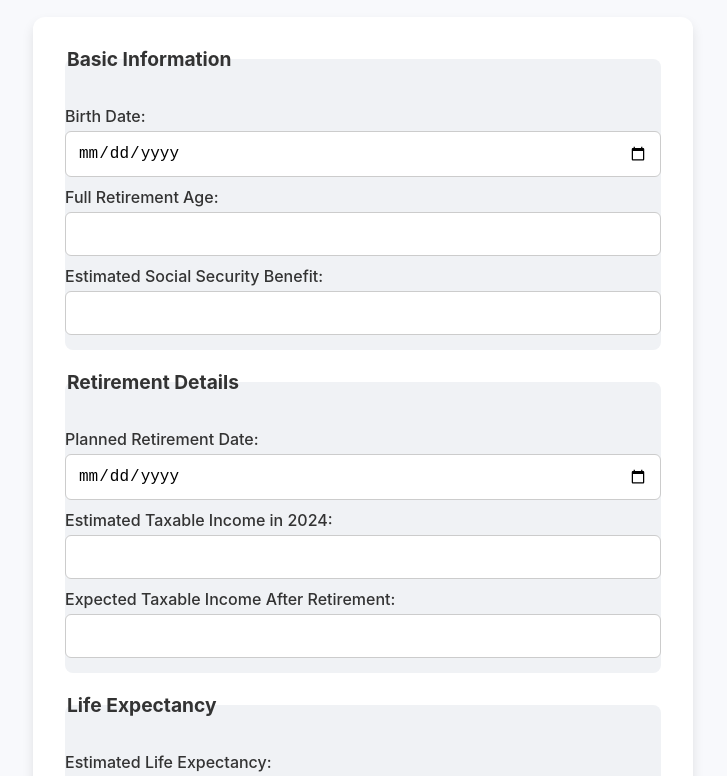
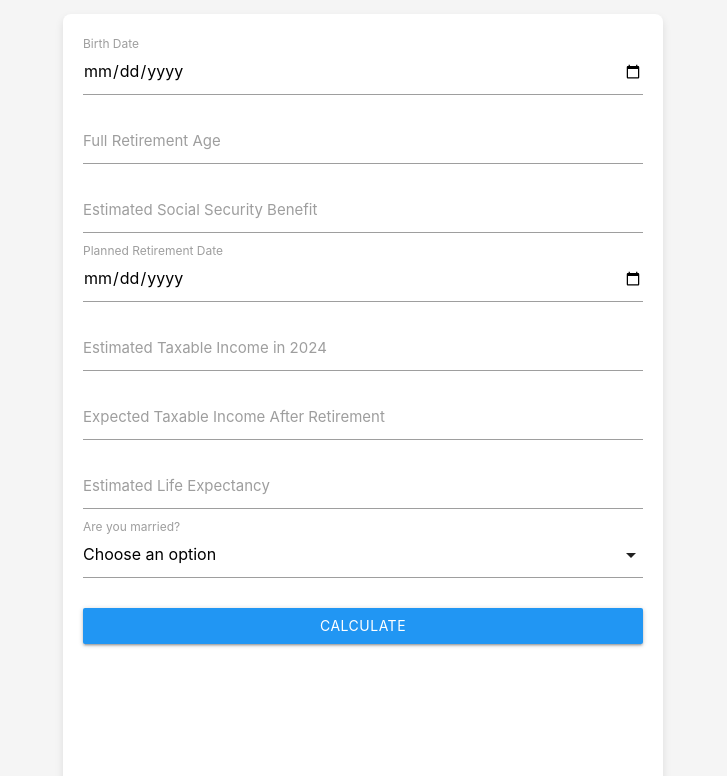
Before and after one commit to bjuddley/retirementcalc, a plain HTML site: page index.html in a window 1280 px wide. Shown: the part 106-882 px from the top of the page, without its empty margins (277-1004 px from the left). Drawn offline with nearby package versions, Linux system fonts and the light colour scheme.

Commit message:
Update index.html

```diff
--- a/index.html
+++ b/index.html
@@ -4,103 +4,39 @@
     <meta charset="UTF-8">
     <meta name="viewport" content="width=device-width, initial-scale=1.0">
     <title>Optimal Retirement Age Calculator</title>
-    <link rel="stylesheet" href="styles.css">
+
+    <!-- Materialize CSS -->
+    <link href="https://cdnjs.cloudflare.com/ajax/libs/materialize/1.0.0/css/materialize.min.css" rel="stylesheet">
     <script src="https://cdn.jsdelivr.net/npm/chart.js"></script>
     <style>
         body {
-            font-family: "Inter", sans-serif;
-            margin: 0;
-            padding: 0;
+            background-color: #f5f5f5;
             display: flex;
             flex-direction: column;
             align-items: center;
             justify-content: center;
             min-height: 100vh;
-            background-color: #f8f9fc;
-            color: #333;
         }
 
-        header {
-            text-align: center;
-            margin-bottom: 20px;
+        .container {
+            max-width: 600px;
+            background: #ffffff;
+            padding: 20px;
+            border-radius: 8px;
+            box-shadow: 0 4px 8px rgba(0, 0, 0, 0.1);
+            margin-top: 20px;
         }
 
         h1 {
-            font-size: 2.5rem;
-            color: #222;
+            text-align: center;
+            font-size: 2rem;
+            color: #2c3e50;
             font-weight: 600;
         }
 
-        main {
-            width: 90%;
-            max-width: 600px;
-            background: #ffffff;
-            padding: 30px;
-            border-radius: 12px;
-            box-shadow: 0 6px 12px rgba(0, 0, 0, 0.1);
-        }
-
-        form {
-            display: flex;
-            flex-direction: column;
-            gap: 20px;
-        }
-
-        fieldset {
-            border: none;
-            padding: 15px 0;
-            border-radius: 8px;
-            background: #f0f2f5;
-        }
-
-        legend {
-            font-weight: bold;
-            font-size: 1.2rem;
-            margin-bottom: 10px;
-        }
-
-        label {
-            display: block;
-            font-weight: 500;
-            margin-top: 10px;
-            font-size: 1rem;
-        }
-
-        input, select, button {
+        .btn {
             width: 100%;
-            padding: 12px;
-            font-size: 1rem;
-            border: 1px solid #ccc;
-            border-radius: 6px;
-            box-sizing: border-box;
-            margin-top: 5px;
-            background: white;
-        }
-
-        button {
-            background-color: #007bff;
-            color: white;
-            border: none;
-            cursor: pointer;
-            font-size: 1.1rem;
-            font-weight: bold;
-            padding: 14px;
             margin-top: 15px;
-            border-radius: 8px;
-            transition: 0.3s;
-        }
-
-        button:hover {
-            background-color: #0056b3;
-        }
-
-        #graph-container {
-            margin-top: 25px;
-            text-align: center;
-        }
-
-        canvas {
-            max-width: 100%;
         }
     </style>
 </head>
@@ -108,54 +44,67 @@
     <header>
         <h1>Optimal Retirement Age Calculator</h1>
     </header>
-    <main>
+    <div class="container">
         <form id="retirement-form">
-            <fieldset>
-                <legend>Basic Information</legend>
-                <label for="birth-date">Birth Date:</label>
+            <div class="input-field">
                 <input type="date" id="birth-date" required>
+                <label for="birth-date">Birth Date</label>
+            </div>
 
-                <label for="fra">Full Retirement Age:</label>
+            <div class="input-field">
                 <input type="number" id="fra" required>
+                <label for="fra">Full Retirement Age</label>
+            </div>
 
-                <label for="benefit">Estimated Social Security Benefit:</label>
+            <div class="input-field">
                 <input type="number" id="benefit" required>
-            </fieldset>
+                <label for="benefit">Estimated Social Security Benefit</label>
+            </div>
 
-            <fieldset>
-                <legend>Retirement Details</legend>
-                <label for="retirement-date">Planned Retirement Date:</label>
+            <div class="input-field">
                 <input type="date" id="retirement-date" required>
+                <label for="retirement-date">Planned Retirement Date</label>
+            </div>
 
-                <label for="income-2024">Estimated Taxable Income in 2024:</label>
+            <div class="input-field">
                 <input type="number" id="income-2024" required>
+                <label for="income-2024">Estimated Taxable Income in 2024</label>
+            </div>
 
-                <label for="post-retirement-income">Expected Taxable Income After Retirement:</label>
+            <div class="input-field">
                 <input type="number" id="post-retirement-income" required>
-            </fieldset>
+                <label for="post-retirement-income">Expected Taxable Income After Retirement</label>
+            </div>
 
-            <fieldset>
-                <legend>Life Expectancy</legend>
-                <label for="life-expectancy">Estimated Life Expectancy:</label>
+            <div class="input-field">
                 <input type="number" id="life-expectancy" required>
-            </fieldset>
+                <label for="life-expectancy">Estimated Life Expectancy</label>
+            </div>
 
-            <fieldset>
-                <legend>Marital Information</legend>
-                <label for="marital-status">Are you married?</label>
+            <div class="input-field">
                 <select id="marital-status" required>
+                    <option value="" disabled selected>Choose an option</option>
                     <option value="single">Single</option>
                     <option value="married">Married</option>
                     <option value="divorced">Divorced</option>
                 </select>
-            </fieldset>
+                <label for="marital-status">Are you married?</label>
+            </div>
 
-            <button type="button" id="calculate-button">Calculate</button>
+            <button type="button" id="calculate-button" class="btn waves-effect waves-light blue">Calculate</button>
         </form>
 
-        <div id="graph-container">
+        <div id="graph-container" class="center-align">
             <canvas id="retirement-chart"></canvas>
         </div>
-    </main>
+    </div>
+
+    <!-- Materialize JS -->
+    <script src="https://cdnjs.cloudflare.com/ajax/libs/materialize/1.0.0/js/materialize.min.js"></script>
+    <script>
+        document.addEventListener('DOMContentLoaded', function() {
+            M.AutoInit();
+        });
+    </script>
 </body>
 </html>
```
